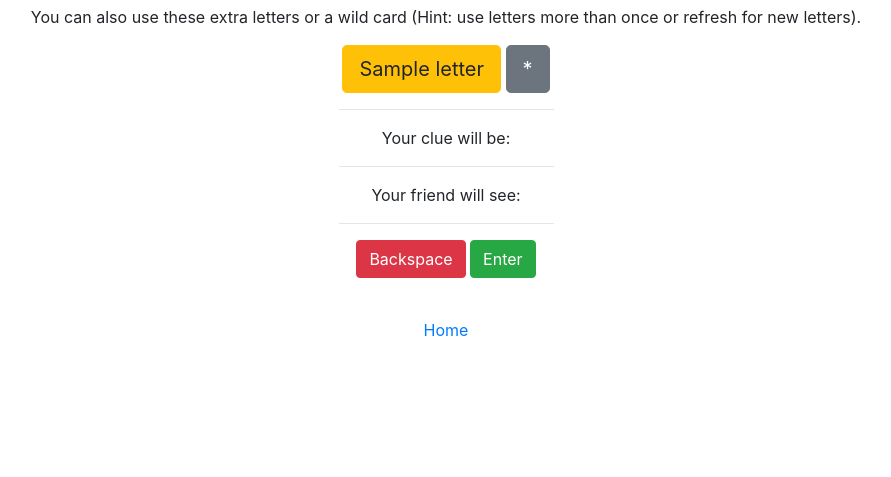
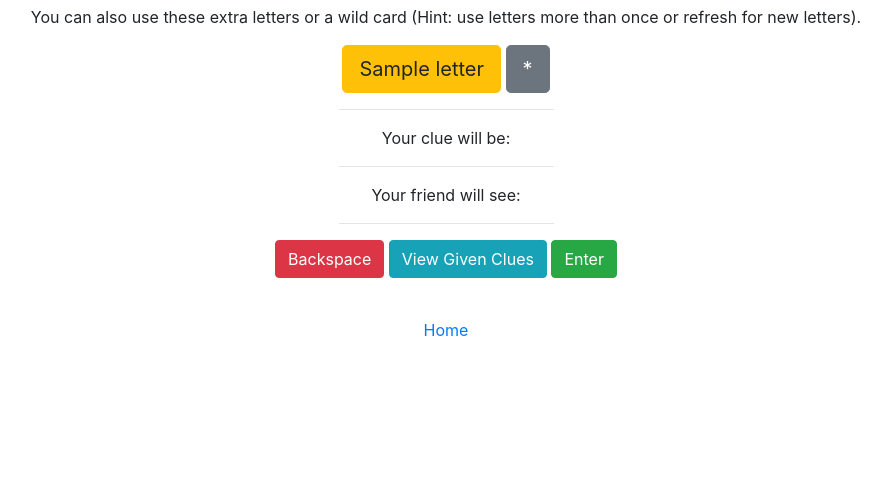
Before and after one commit to codefeld/lettergame, a Flask app: template templates/clue.html in a window 1280 px wide. Shown: the part 247-724 px from the top of the page, without its empty margins (194-1085 px from the left). Run offline with Flask 2, Linux system fonts and the light colour scheme; the template is opened without the code that fills it: most values are stand-ins (such as "Sample title", 1, 10 or a date in 2020); some libraries are stand-ins or nearby versions.

Commit message:
added a modal

```diff
--- a/app.py
+++ b/app.py
@@ -106,7 +106,7 @@ def give_clue(key):
 		return render_template("cheat.html")
 	if request.method == 'GET':
 		letters = random_letters(game.word)
-		return render_template("clue.html", word=game.word, uuid=game.key, letters=letters)
+		return render_template("clue.html", word=game.word, uuid=game.key, letters=letters, clues=game.clues)
 	elif request.method == 'POST':
 		form_data = request.form
 		print(form_data)
@@ -114,7 +114,7 @@ def give_clue(key):
 		game.save()
 		print(game.clues)
 		print("http://127.0.0.1:5000/game/{}/guess".format(game.key))
-		return render_template("clue_share.html", clue = form_data["clue"], clue_url=clue_url)
+		return render_template("clue_share.html", clue = form_data["clue"], clue_url=clue_url, clues=game.clues)
 
 @app.route("/game/<string:key>/guess", methods = ['POST', 'GET'])
 def guess(key):
@@ -123,6 +123,8 @@ def guess(key):
 		# todo: redirect to home if game is finished
 		pass
 	game = Game.query.filter_by(key=cookie_game_key).first()
+	if game is None:
+		return redirect("/")
 	clue_url = "/game/{}/clue".format(game.key)
 	quit_url = "/game/{}/quit".format(game.key)
 	print(game.word)
--- a/templates/clue.html
+++ b/templates/clue.html
@@ -24,7 +24,42 @@
 	<input type="hidden" id="clue" name="clue" value="">
 </form>
 <button onclick="backspace()" type="button" class="btn btn-danger">Backspace</button>
+<button type="button" class="btn btn-info" data-toggle="modal" data-target="#myModal">View Given Clues</button>
 <button type="submit" form="form1" value="Submit" class="btn btn-success">Enter</button>
+<div id="myModal" class="modal fade" role="dialog">
+	<div class="modal-dialog">
+
+	  <!-- Modal content-->
+	  <div class="modal-content">
+		<div class="modal-header">
+			<h5 class="modal-title" id="exampleModalLabel">Modal title</h5>
+			<button type="button" class="btn-close" data-dismiss="modal" aria-label="Close">✖</button>
+		</div>
+		<div class="modal-body">
+			{% if clues|length > 0 %}
+				{% for clue in clues %}
+					{% for letter in clue %}
+						{% if letter|int != 0 %}
+						<button type="button" class="btn btn-primary btn-lg">{{ letter }}</button>
+						{% elif letter == "*" %}
+						<button type="button" class="btn btn-secondary btn-lg">*</button>
+						{% else %}
+						<button type="button" class="btn btn-warning btn-lg">{{ letter }}</button>
+						{% endif %}
+					{% endfor %}
+					<hr class="col-3 col-md-2">
+				{% endfor %}
+			{% else %}
+				<p>No clues yet!</p>
+			{% endif %}
+		</div>
+		<div class="modal-footer">
+			<button type="button" class="btn btn-secondary" data-dismiss="modal">Close</button>
+		</div>
+	  </div>
+
+	</div>
+  </div>
 
 <script>
 
```
Also changed, not shown: templates/clue_share.html (+36 -0 lines), todo.md (+0 -2 lines).
